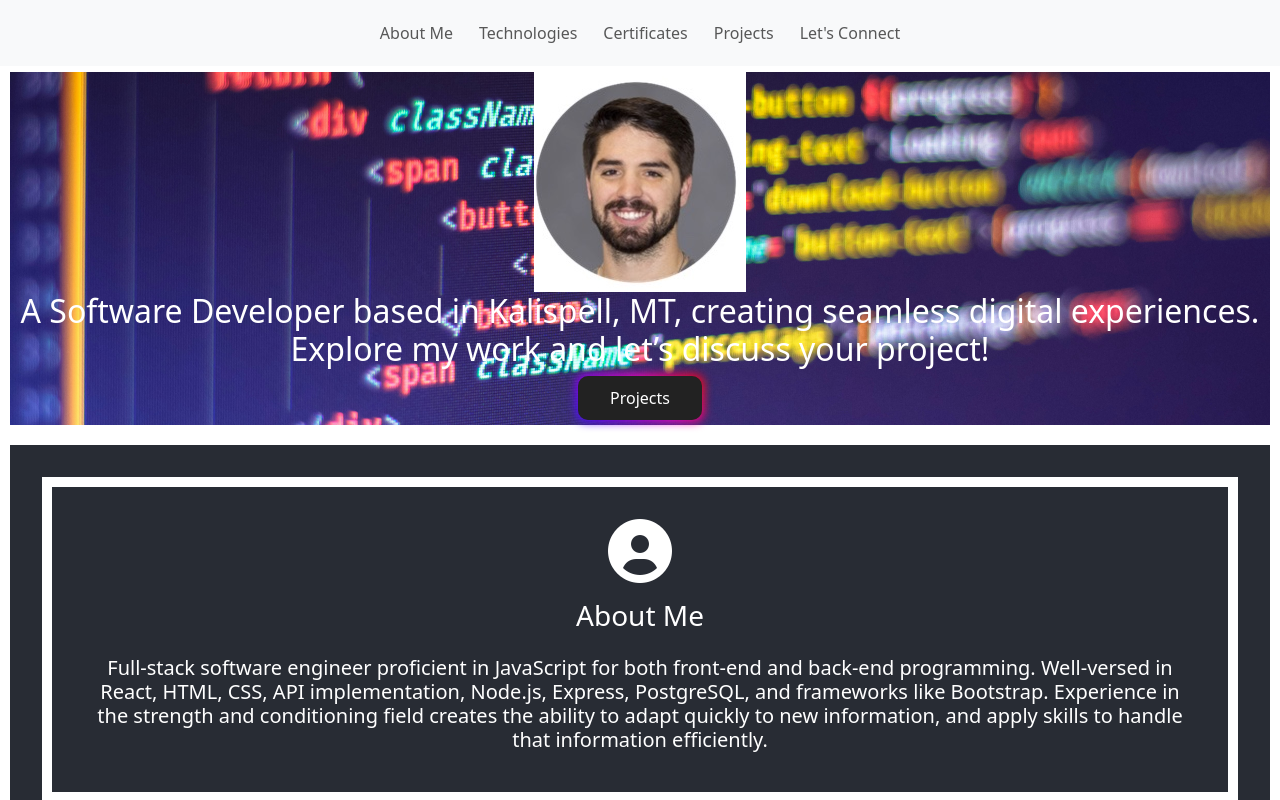
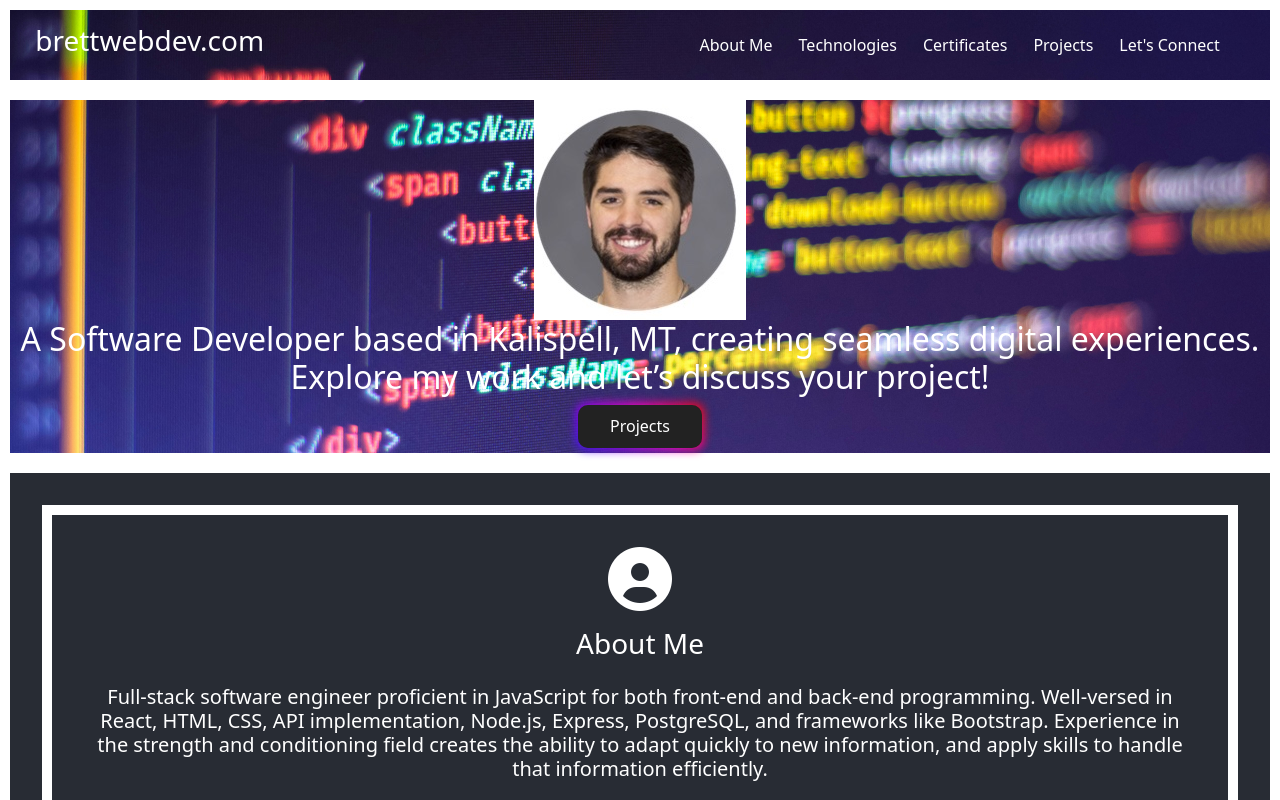
Before and after one commit to bneighbs6/softdev-portfolio, a React (Create React App) app: page / in a window 1280 px wide. Shown: the top 800 px of the page. Built offline with nearby package versions, Linux system fonts and the light colour scheme.

Commit message:
Styled nav-links in navigationBar

```diff
--- /dev/null
+++ b/src/components/NavigationBar.css
@@ -0,0 +1,13 @@
+.navbar-dropdown {
+    background-color: transparent;
+}
+
+.navbar .nav-link {
+    color: white; /* Set link color */
+    text-align: center;
+    padding: 10px 20px;
+    margin: 5px;
+    border-radius: 5px;
+    text-decoration: none;
+    transition: background-color 0.3s; /* Smooth transition for hover effect */
+}
--- a/src/components/NavigationBar.jsx
+++ b/src/components/NavigationBar.jsx
@@ -3,16 +3,17 @@ import { Nav, Navbar, Dropdown } from "react-bootstrap";
 import { useMediaQuery } from "react-responsive";
 import { FontAwesomeIcon } from "@fortawesome/react-fontawesome";
 import { faBars } from "@fortawesome/free-solid-svg-icons";
+import "./NavigationBar.css";
 
 function NavigationBar() {
-  const isMobile = useMediaQuery({ query: "(max-width: 680px)" });
+  const isMobile = useMediaQuery({ query: "(max-width: 780px)" });
 
   return (
-    <Navbar expand="md" bg="light" variant="light" fixed="top">
+    <Navbar expand="sm">
       <Container className="navbar-container">
         {isMobile ? (
           <Dropdown>
-            <Dropdown.Toggle variant="light" className="navbar-dropdown">
+            <Dropdown.Toggle className="navbar-dropdown">
               <FontAwesomeIcon icon={faBars} /> Menu
             </Dropdown.Toggle>
             <Dropdown.Menu align="end">
```
